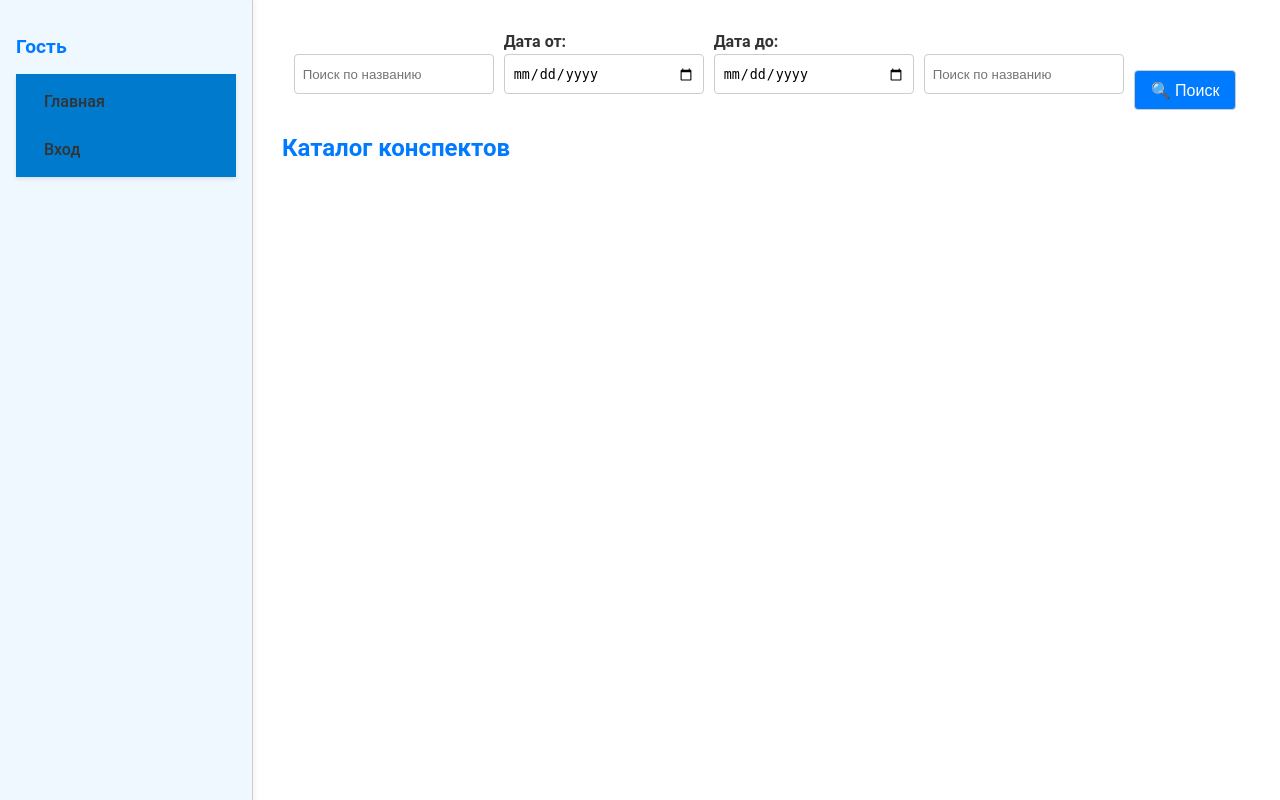
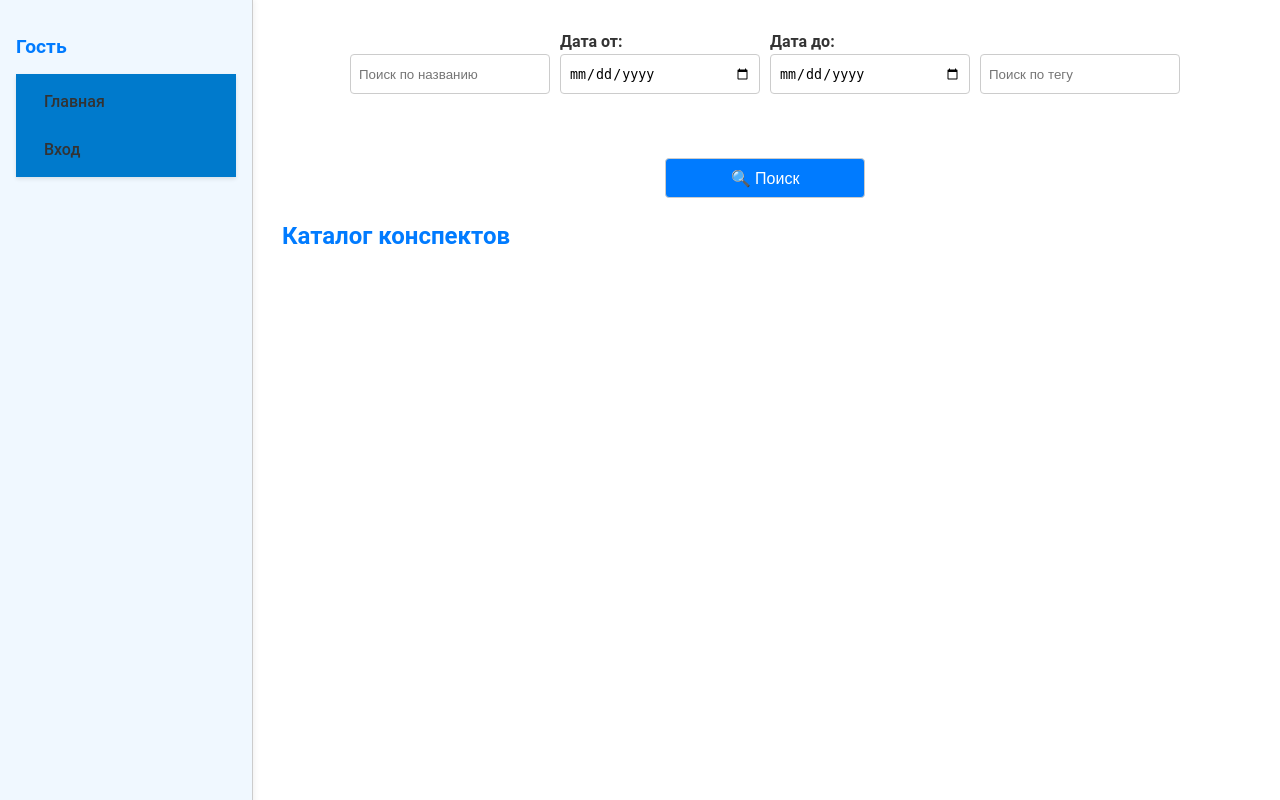
Before and after one commit to doresolla/dyplom, a Django app: page /catalog/ in a window 1280 px wide. Run offline with Django 5.2, Linux system fonts and the light colour scheme; data that the repository does not hold is empty; parts of the project's set-up code (start-up, migrations or seed data) failed here and were passed over.

Commit message:
search-item

```diff
--- a/templates/catalog.html
+++ b/templates/catalog.html
@@ -4,27 +4,27 @@
 
 {% block content %}
 <form method="get" action="{% url 'dashboard' %}" class="search-form">
-  <div class="search-group">
+  <div class="search-item">
     <label>&nbsp;</label>
     <input type="text" placeholder="Поиск по названию" name="q" value="{{ query }}">
   </div>
 
-  <div class="search-group">
+  <div class="search-item">
     <label>Дата от:</label>
     <input type="date" name="date_from" value="{{ date_from }}">
   </div>
 
-  <div class="search-group">
+  <div class="search-item">
     <label>Дата до:</label>
     <input type="date" name="date_to" value="{{ date_to }}">
   </div>
 
-  <div class="search-group">
+  <div class="search-item">
     <label>&nbsp;</label>
-    <input type="text" name="tag" placeholder="Поиск по названию" value="{{ tag }}">
+    <input type="text" name="tag" placeholder="Поиск по тегу" value="{{ tag }}">
   </div>
 
-  <div class="search-button">
+  <div class="search-item">
     <label>&nbsp;</label>
     <button type="submit">🔍 Поиск</button>
   </div>
@@ -59,23 +59,24 @@
   display: flex;
   flex-wrap: wrap;
   justify-content: center;
-  align-items: flex-end; /* вот здесь ключ! */
+  align-items: flex-end; /* все элементы выравниваются снизу */
   gap: 10px;
   margin-bottom: 1.5rem;
 }
 
-.search-group {
+.search-item {
   display: flex;
   flex-direction: column;
+  align-items: flex-start;
 }
 
-.search-group label {
+.search-item label {
   font-weight: bold;
   margin-bottom: 0.2rem;
 }
 
-.search-group input {
-  padding: 0.5rem;
+.search-item input, .search-item button {
+  padding: 0.5rem 1rem;
   border-radius: 4px;
   border: 1px solid #ccc;
   width: 200px;
@@ -83,18 +84,5 @@
   box-sizing: border-box;
 }
 
-.search-button {
-  display: flex;
-  flex-direction: column;
-  justify-content: flex-end; /* ключ! */
-}
-
-.search-button button {
-  padding: 0.5rem 1rem;
-  height: 40px;
-  border-radius: 4px;
-  border: 1px solid #ccc;
-  box-sizing: border-box;
-}
 </style>
 {% endblock %}
```
Also changed, not shown: templates/dashboard.html (+15 -27 lines).
